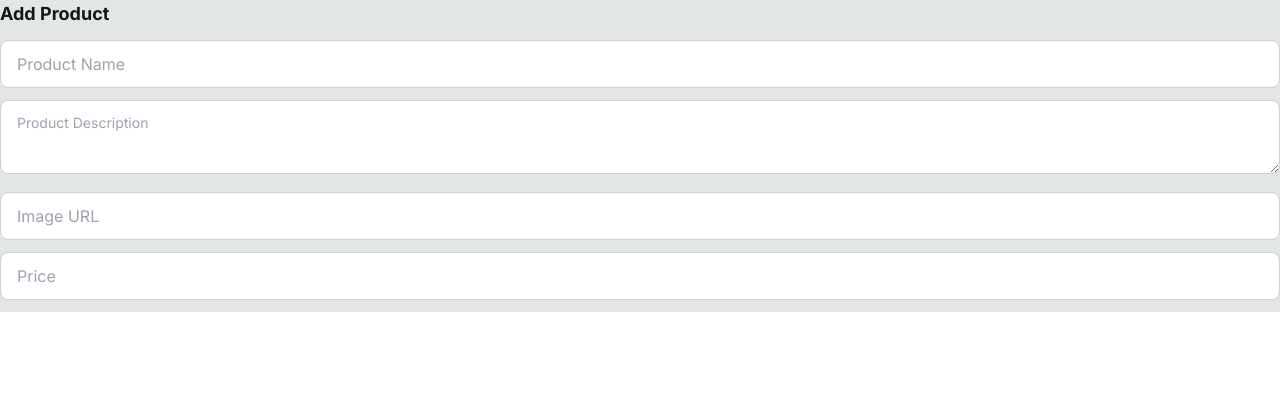
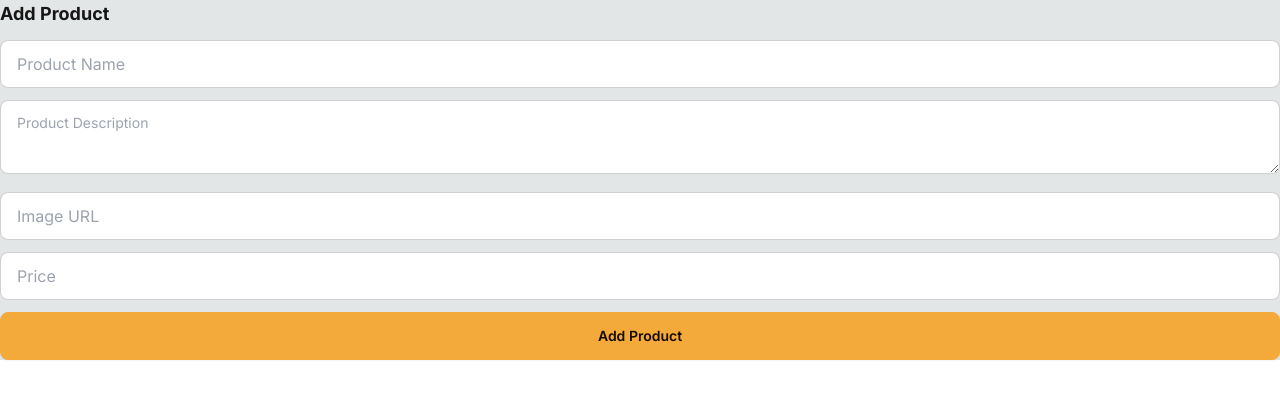
Before and after one commit to evilusean/CourseraGoogleFCC, a Next.js app in the folder FCC-E-CommerceApp-NextJS-TypeScript-MongoDB-Tailwind-Prisma-DaisyUI/nextjs-ecommerce/: page /add-product in a window 1280 px wide. Shown: the top 398 px of the page. Built offline with nearby package versions, Linux system fonts and the light colour scheme.

Commit message:
Update page.tsx
added button to form

```diff
--- a/FCC-E-CommerceApp-NextJS-TypeScript-MongoDB-Tailwind-Prisma-DaisyUI/nextjs-ecommerce/src/app/add-product/page.tsx
+++ b/FCC-E-CommerceApp-NextJS-TypeScript-MongoDB-Tailwind-Prisma-DaisyUI/nextjs-ecommerce/src/app/add-product/page.tsx
@@ -29,6 +29,9 @@ export default function AddProductPage() {
           type="number"
           className="mb-3 w-full input input-bordered"
         />
+        <button className="btn btn-primary btn-block" type="submit">
+          Add Product
+        </button>
       </form>
     </div>
   );
```
